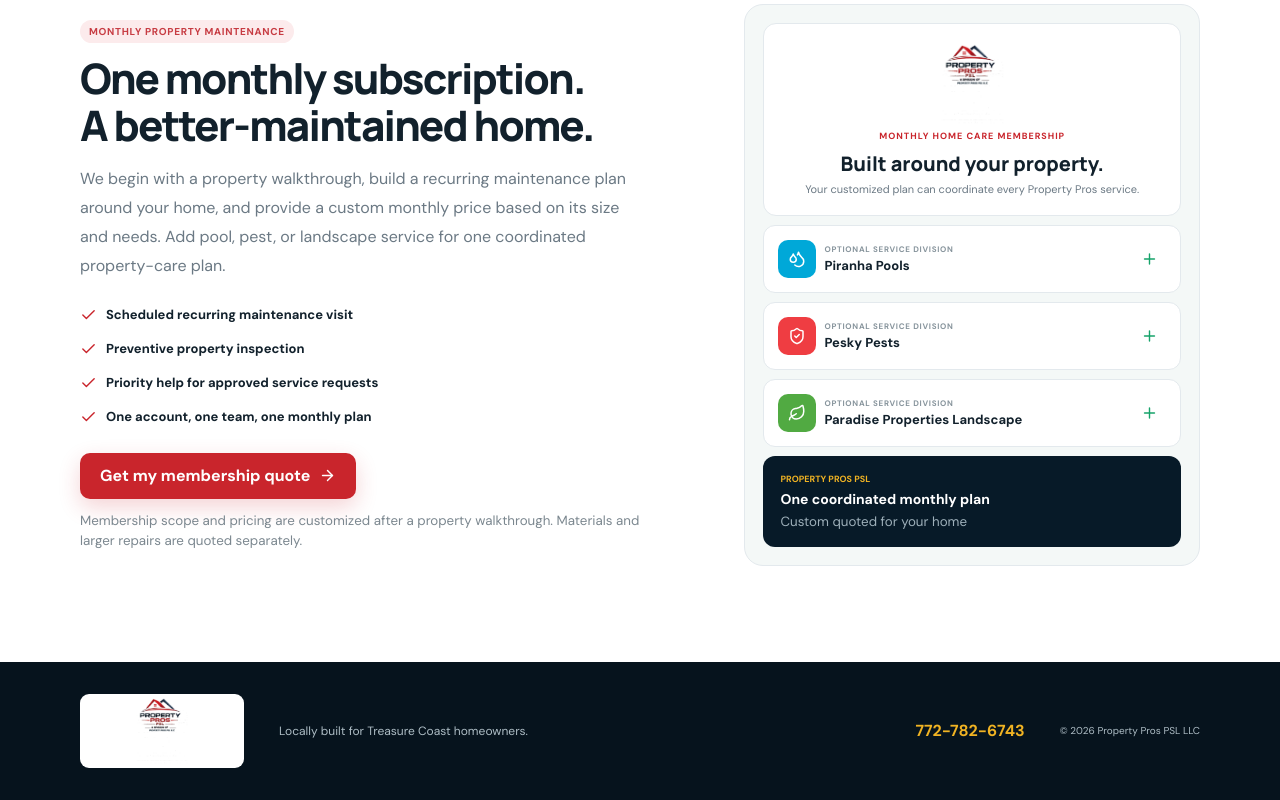
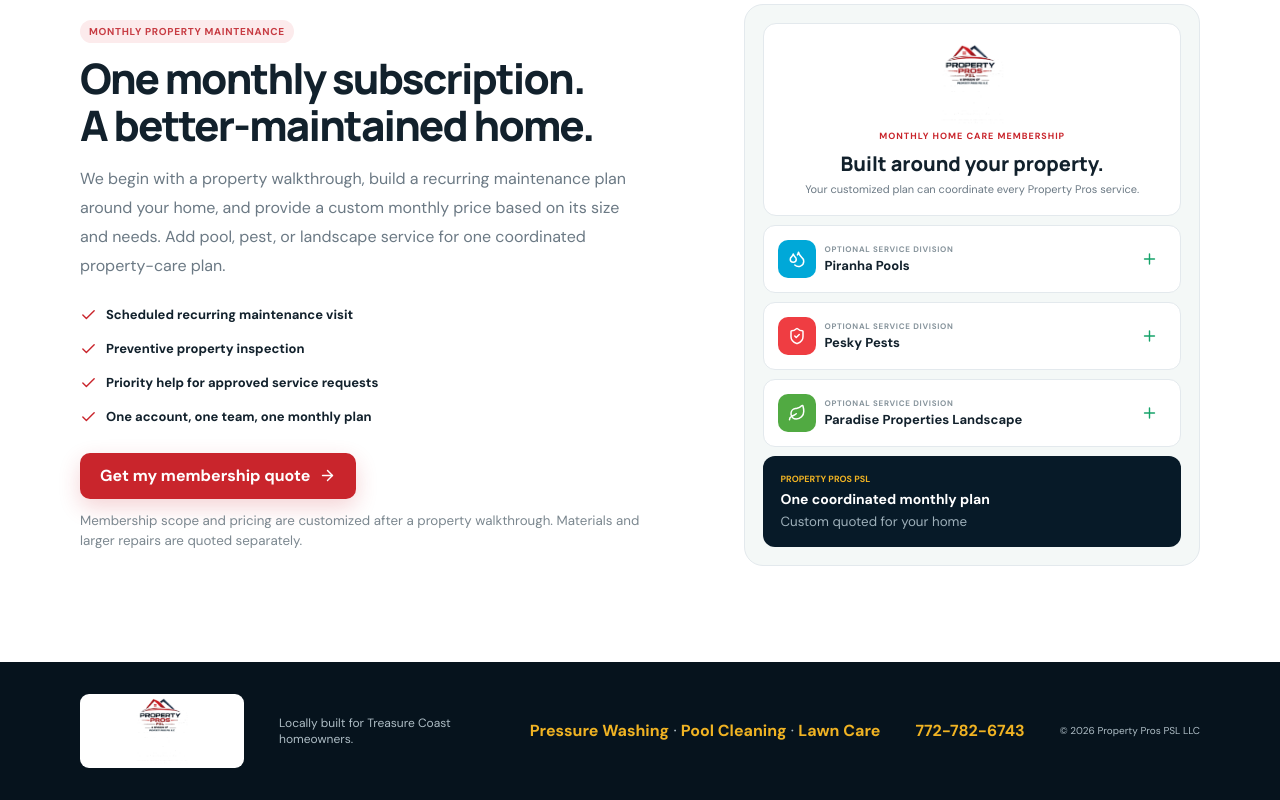
Before and after one commit to 76jodygotts-dotcom/property-pros-psl-portal, a Next.js app: page / in a window 1280 px wide. Shown: the part 3160-3960 px from the top of the page. Built offline with nearby package versions, Linux system fonts and the light colour scheme.

Commit message:
Link priority SEO services from homepage and add pressure washing quote option

```diff
--- a/app/page.jsx
+++ b/app/page.jsx
@@ -93,7 +93,7 @@
             <label>Phone<input name="phone" value={form.phone} onChange={change} placeholder="(772) 555-0123" required /></label>
             <label className="wide">Email<input name="email" type="email" value={form.email} onChange={change} placeholder="you@example.com" /></label>
             <label className="wide">Property address<input name="property_address" value={form.property_address} onChange={change} placeholder="Street address, city, ZIP" required /></label>
-            <label>Service<select name="service" value={form.service} onChange={change} required><option value="">Choose a service</option><option>Property maintenance membership</option><option>Pool care</option><option>Pest control</option><option>Landscape care</option><option>Multiple services</option></select></label>
+            <label>Service<select name="service" value={form.service} onChange={change} required><option value="">Choose a service</option><option>Property maintenance membership</option><option>Pool care</option><option>Pressure washing / soft washing</option><option>Pest control</option><option>Landscape care</option><option>Multiple services</option></select></label>
             <label>Best time<select name="preferred_time" value={form.preferred_time} onChange={change}><option>Any time</option><option>Morning</option><option>Afternoon</option><option>Evening</option></select></label>
             <label className="wide">How can we help?<textarea name="message" value={form.message} onChange={change} placeholder="Tell us about your property..." /></label>
           </div>{error && <p className="form-error">{error}</p>}<button className="primary full" disabled={busy}>{busy ? "Sending…" : "Request my quote"} <ArrowRight size={17}/></button></form>
@@ -206,7 +206,7 @@
           </div>
         </section>
       </main>
-      <footer><Logo/><p>Locally built for Treasure Coast homeowners.</p><a href="tel:7727826743">772-782-6743</a><small>© 2026 Property Pros PSL LLC</small></footer>
+      <footer><Logo/><p>Locally built for Treasure Coast homeowners.</p><nav aria-label="Our services"><a href="/pressure-washing">Pressure Washing</a> · <a href="/pool-cleaning">Pool Cleaning</a> · <a href="/lawn-care">Lawn Care</a></nav><a href="tel:7727826743">772-782-6743</a><small>© 2026 Property Pros PSL LLC</small></footer>
     </div>
   );
 }
```
